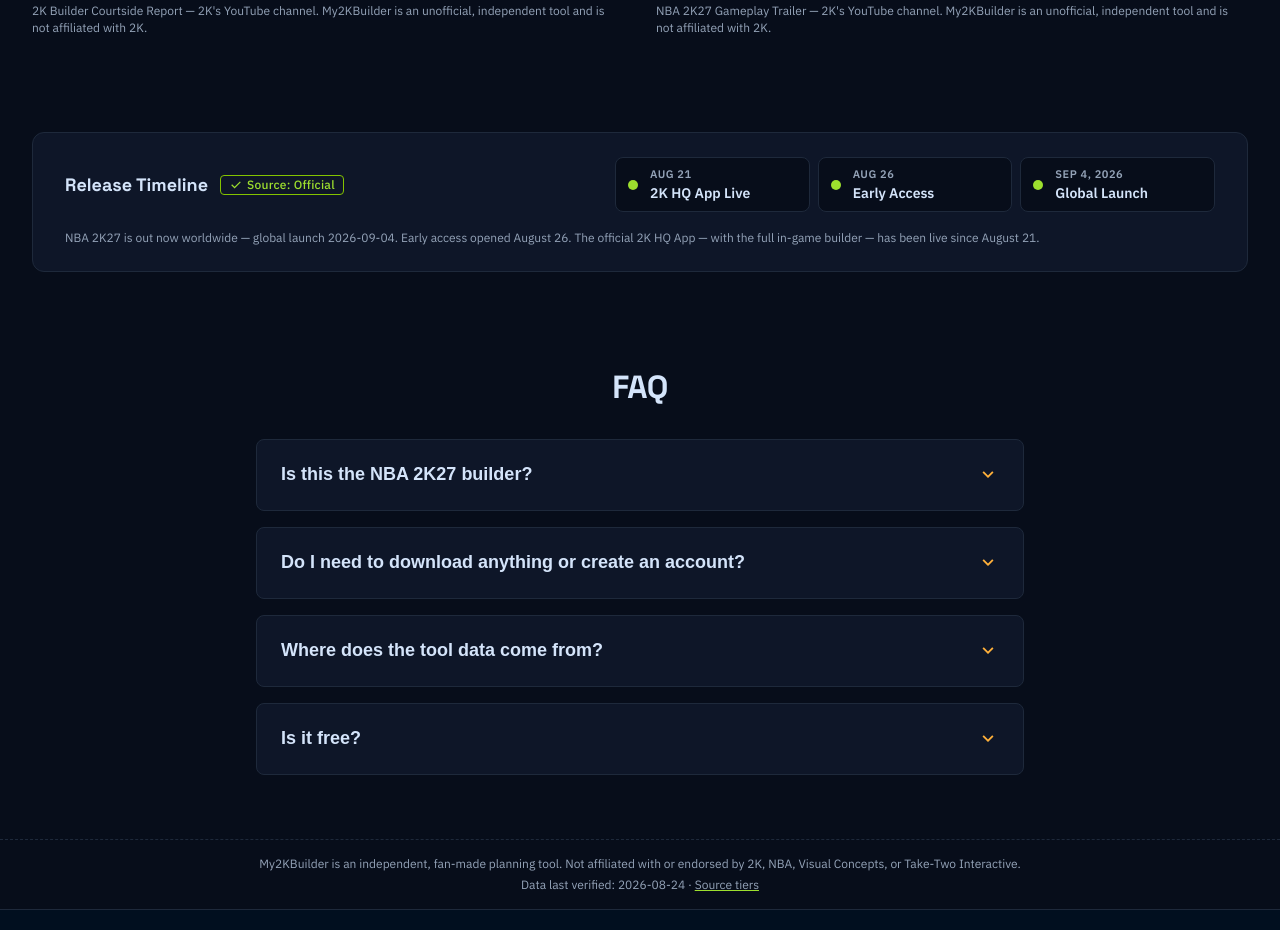
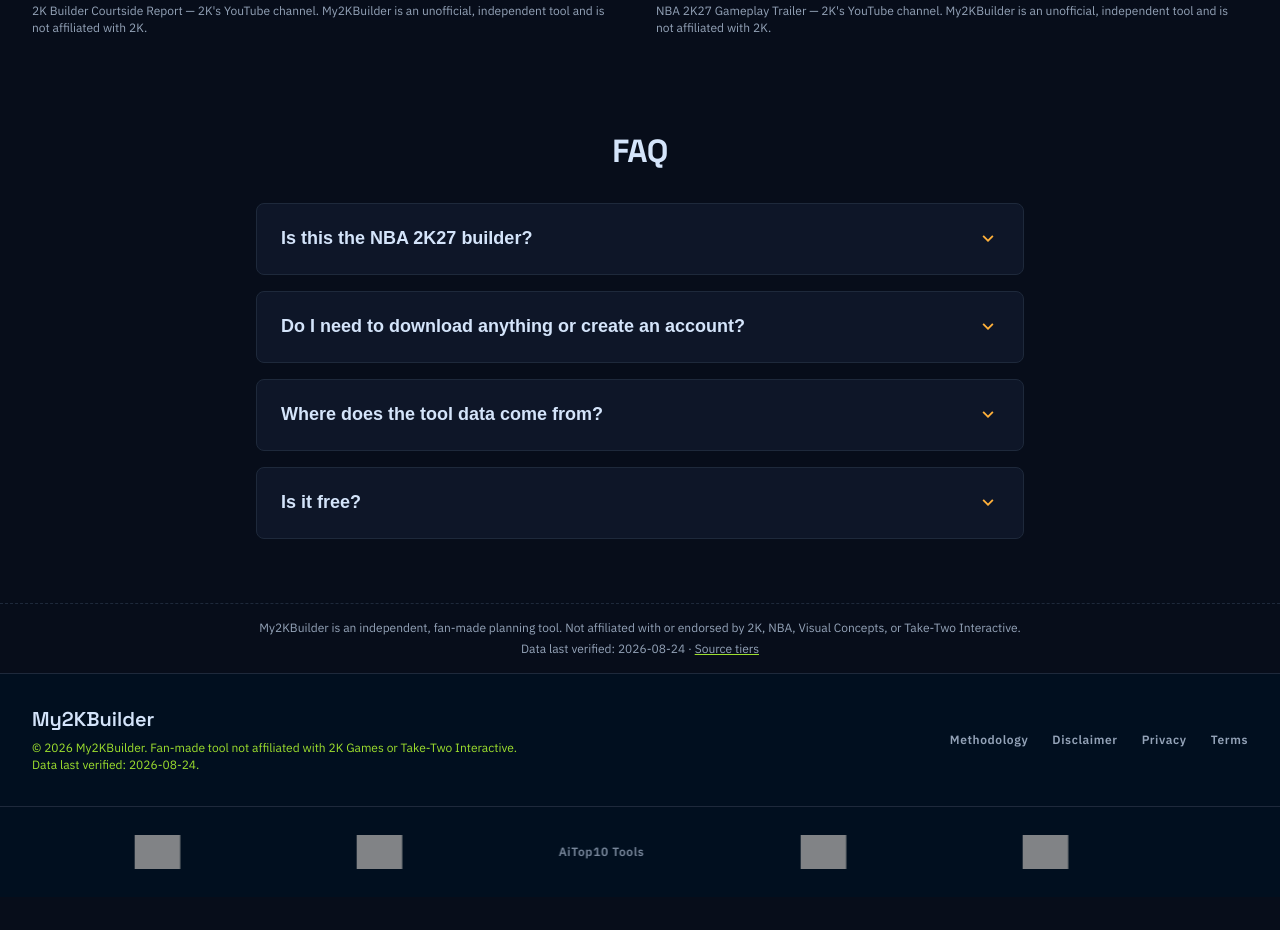
Before and after one commit to chaipeng19940310/my2kbuilder, a Next.js app: page / in a window 1280 px wide. Shown: the part 3500-4430 px from the top of the page. After the commit the page ends 4397 px from the top, so only its background shows below. Built offline with nearby package versions, Linux system fonts and the light colour scheme; grey boxes are pictures that could not be loaded.

Commit message:
home: remove Release Timeline section post-launch (owner decision 2026-09-04, option 1 full removal)

```diff
--- a/app/page.tsx
+++ b/app/page.tsx
@@ -7,8 +7,6 @@
 import { canonicalFor } from "@/lib/canonical";
 import { socialMeta } from "@/lib/social";
 import { faqPageSchema, softwareApplicationSchema, websiteSchema } from "@/lib/schema";
-import { mechanicsFact, type MechanicsBundle } from "@/lib/data";
-import mechanics from "@/public/data/mechanics.v0.json";
 import "./r18-home.css";
 
 // SEO freeze (seo §3): title/H1/meta for `/`.
@@ -24,8 +22,6 @@
       "Plan NBA 2K27 MyPLAYER builds in your browser: allocate Badge Tokens, compare 40 Signature Blueprints and share a build card. Free, unofficial, no sign-up.",
   }),
 };
-
-const bundle = mechanics as MechanicsBundle;
 
 const TOOL_CARDS = [
   {
@@ -338,35 +334,6 @@
         </div>
       </section>
 
-      <section className="rounded-xl border border-border-low bg-surface-card p-4 md:px-8 md:py-6">
-        <div className="flex flex-col gap-4 md:flex-row md:items-center md:justify-between">
-          <div className="flex items-center justify-center gap-3 md:justify-start">
-            <h2 className="font-display text-lg font-bold text-on-surface">Release Timeline</h2>
-            <SourceTag tier="official" />
-          </div>
-          <div className="grid gap-2 sm:grid-cols-3 md:min-w-[600px]">
-            {[
-              { date: "Aug 21", label: "2K HQ App Live", complete: true },
-              { date: "Aug 26", label: "Early Access", complete: true },
-              { date: "Sep 4, 2026", label: "Global Launch", complete: true },
-            ].map((event) => (
-              <div key={event.date} className="flex items-center gap-3 rounded-lg border border-border-low bg-page-bg px-3 py-2 text-left">
-                <span className={`h-2.5 w-2.5 shrink-0 rounded-full ${event.complete ? "bg-secondary" : "bg-primary-container shadow-[0_0_10px_rgba(255,176,58,0.65)]"}`} />
-                <div className="min-w-0">
-                  <div className={`text-[11px] font-bold uppercase tracking-wider ${event.complete ? "text-text-muted" : "text-primary-container"}`}>{event.date}</div>
-                  <div className="truncate text-sm font-semibold text-on-surface">{event.label}</div>
-                </div>
-              </div>
-            ))}
-          </div>
-        </div>
-        <p className="mt-4 text-center text-body-sm leading-relaxed text-text-muted md:text-left">
-          NBA 2K27 is out now worldwide — global launch {String(mechanicsFact(bundle, "launch_date_global")?.value ?? "2026-09-04")}.
-          Early access opened August 26. The official 2K HQ App — with the full in-game builder — has
-          been live since August 21.
-        </p>
-      </section>
-
       <section className="mx-auto flex w-full max-w-3xl flex-col gap-8">
         <h2 className="text-center font-display text-headline-lg text-on-surface">FAQ</h2>
         <div className="r18-faq">
```
